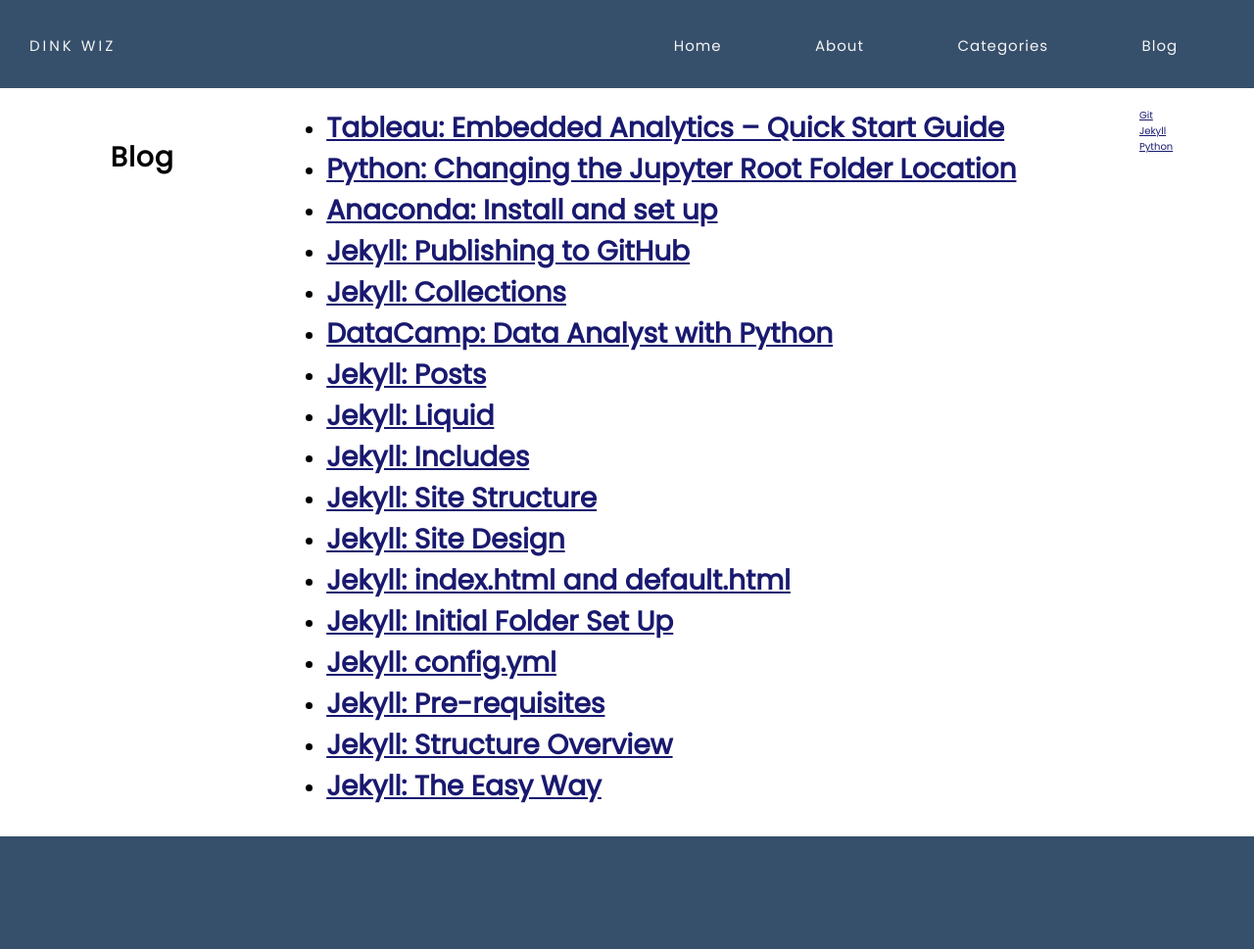
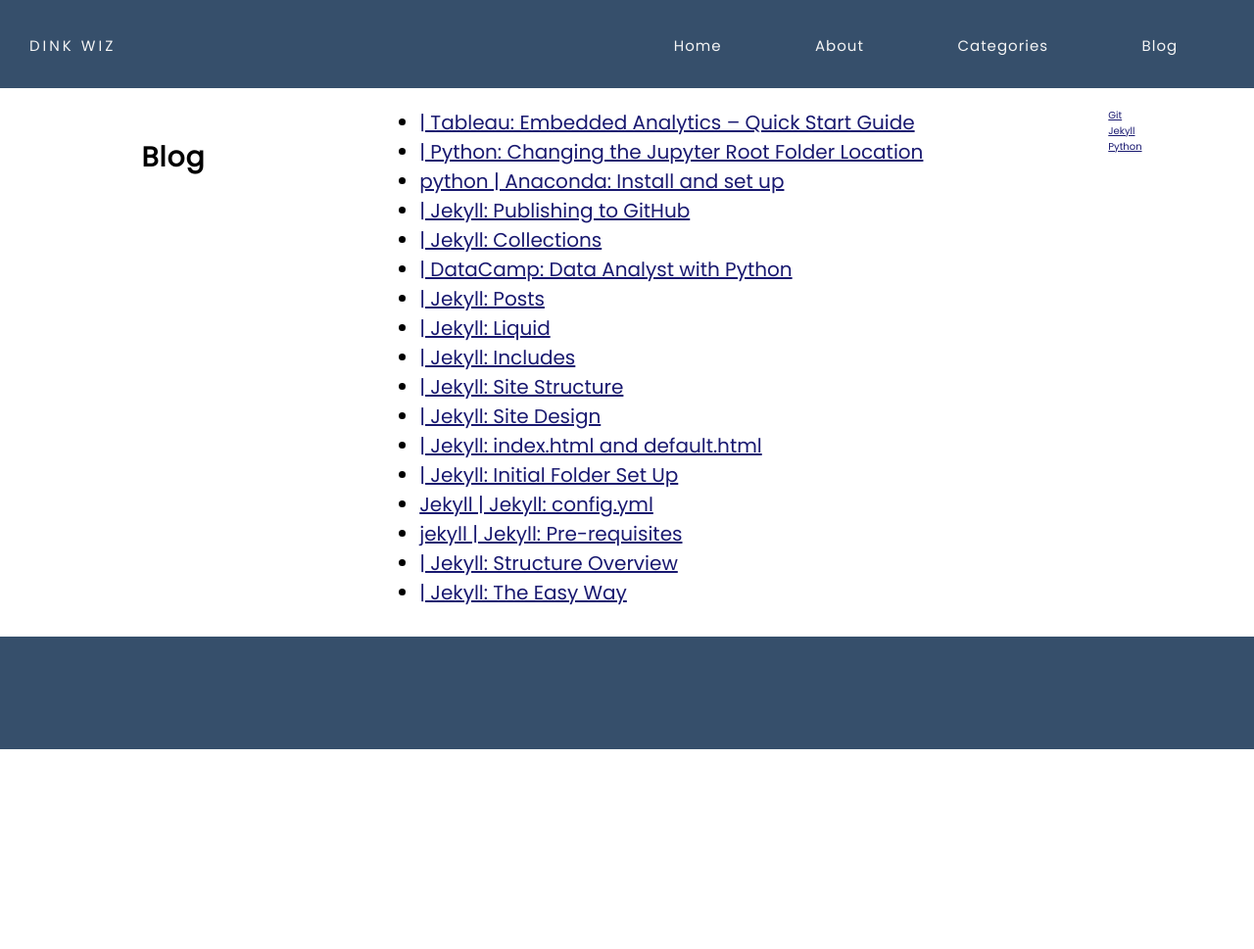
Before and after one commit to dinkwiz/dinkwiz.github.io, a Jekyll site: the page built from blog.html, in a window 1280 px wide. Shown: the whole page at 98% size. Built offline with Jekyll 4.4.1, drawn with Linux system fonts in a browser that asks for light colours; after the commit the page ends 900 px from its top, so only the background shows below that.

```diff
--- a/_includes/post-list.html
+++ b/_includes/post-list.html
@@ -3,7 +3,7 @@
         <li class="item-post">
           <article class="article  article--post">
 
-            <h4><a href="{{ site.baseurl }}{{ page.url }}">{{ page.title }}</a></h4>
+            <a href="{{ site.baseurl }}{{ page.url }}">{{ page.category }} | {{ page.title }}</a>
 
           </article>
         </li>
```
